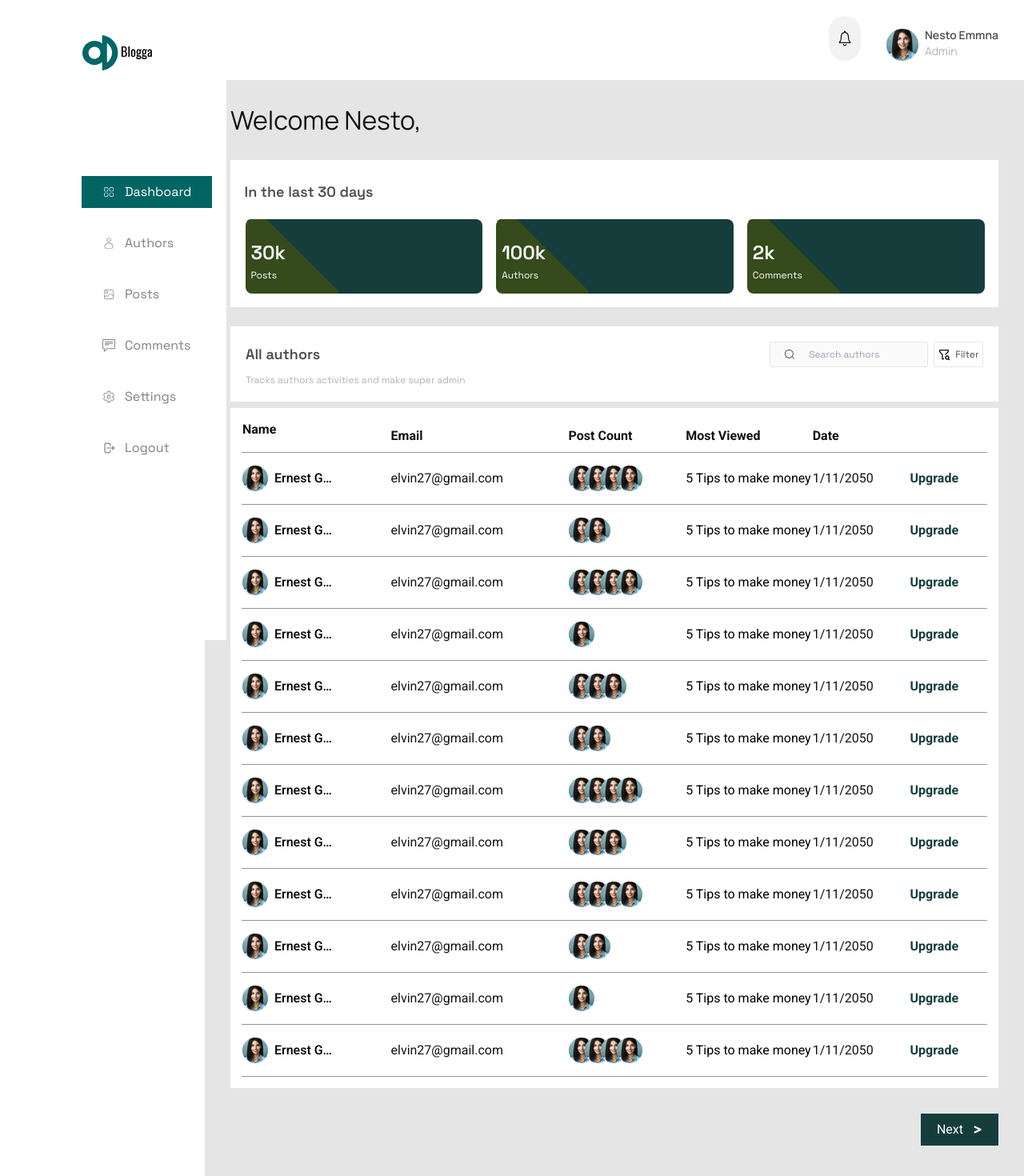
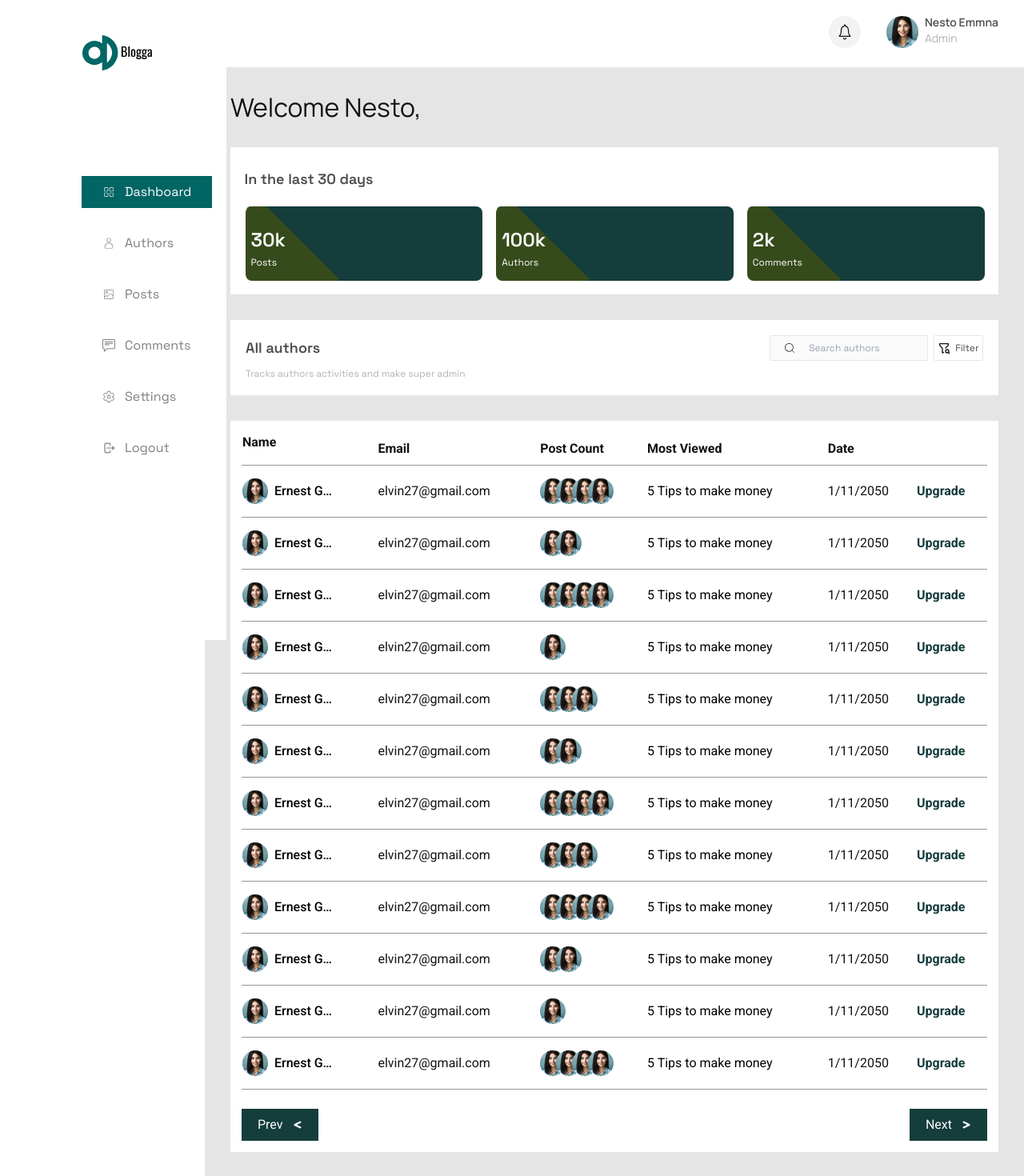
Before and after one commit to EAconcepts/Content-Mgt-System, a Next.js app: page /dashboard in a window 1280 px wide. Shown: the top 1470 px of the page at 80% size. Built offline with nearby package versions, Linux system fonts and the light colour scheme.

Commit message:
worked on the responsiveness for blog page

```diff
--- a/app/(dashboard)/dashboard/(components)/header.tsx
+++ b/app/(dashboard)/dashboard/(components)/header.tsx
@@ -16,7 +16,7 @@ import { twJoin } from "tailwind-merge";
 import { NavMenuProps } from "@/@types";
 import { IoIosNotificationsOutline } from "react-icons/io";
 
-export const NavMenu=({activeLink, setActiveLink}:NavMenuProps)=>{
+export const NavMenu = ({ activeLink, setActiveLink }: NavMenuProps) => {
   const navlists = [
     {
       title: "Dashboard",
@@ -49,15 +49,16 @@ export const NavMenu=({activeLink, setActiveLink}:NavMenuProps)=>{
       icon: <HiMiniArrowRightOnRectangle />,
     },
   ];
-  return(
+  return (
     <ul className="flex flex-col gap-y-[24px] mt-[32px]">
       {navlists?.map((item, index) => (
         <Link
           key={index}
           href={"#"}
           className={twJoin(
-                `flex gap-x-[12px] items-center px-[26px] py-[8px] text-[#808080] ${
-                  activeLink === item.title && "bg-secondary text-white"
+            `flex gap-x-[12px] items-center px-[26px] py-[8px] text-[#808080] hover:text-secondary ${
+              activeLink === item.title &&
+              "bg-secondary text-white  hover:text-white"
             }`
           )}
           onClick={() => setActiveLink(item.title)}
@@ -67,8 +68,8 @@ export const NavMenu=({activeLink, setActiveLink}:NavMenuProps)=>{
         </Link>
       ))}
     </ul>
-  )
-}
+  );
+};
 const Header = () => {
   const [openNav, setOpenNav] = useState<boolean>(false);
 
@@ -92,12 +93,12 @@ const Header = () => {
   }, [openNav]);
   return (
     <header className="w-full relative lg:bg-white bg-[#E5E5E5] flex flex-col gap-y-[24px] lg:pt-[20px] py-[24px] px-[32px] font-manrope">
-      <div className='hidden lg:block'>
-        <div className='flex justify-end gap-x-[32px]'>
-          <div className="w-[40px] bg-[#F2F2F2] flex items-center justify-center p-[8px] rounded-full">
-            <IoIosNotificationsOutline size={24}/>
+      <div className="hidden lg:block">
+        <div className="flex lg:items-center justify-end gap-x-[32px]">
+          <div className=" bg-[#F2F2F2] flex items-center justify-center p-[8px] rounded-full h-fit">
+            <IoIosNotificationsOutline size={24} />
           </div>
-          <div className="mt-[16px] flex gap-x-[8px]">
+          <div className="lg:mt-0 mt-[16px] flex gap-x-[8px]">
             <Image
               src={avatar}
               width={0}
@@ -113,7 +114,9 @@ const Header = () => {
         </div>
       </div>
       <div className="lg:hidden w-full flex justify-between">
+        <Link href={"/"}>
           <Image src={logo} width={0} height={0} alt="logo" className="" />
+        </Link>
         <div
           ref={menuRef}
           onClick={() => {
@@ -153,7 +156,7 @@ const Header = () => {
             <p className="text-[#B3B3B3] font-[500px]">Admin</p>
           </div>
         </div>
-        <NavMenu activeLink={activeLink} setActiveLink={setActiveLink}/>
+        <NavMenu activeLink={activeLink} setActiveLink={setActiveLink} />
       </nav>
     </header>
   );
--- a/app/(dashboard)/dashboard/(components)/sidebar.tsx
+++ b/app/(dashboard)/dashboard/(components)/sidebar.tsx
@@ -4,12 +4,15 @@ import Image from 'next/image'
 import React, { useState } from 'react'
 import logo from '../../../(components)/assets/logo.svg'
 import { NavMenu } from './header'
+import Link from 'next/link'
 
 const Sidebar = () => {
   const [activeLink, setActiveLink] = useState<string>('Dashboard')
   return (
     <aside className="hidden fixed left-0 lg:block h-full bg-white pt-[44px] pl-[102px] pr-[18px]">
+      <Link href={'/'}>
       <Image src={logo} width={0} height={0} alt='logo' className=''/>
+      </Link>
       <nav className='mt-[132px]'>
         <NavMenu activeLink={activeLink} setActiveLink={setActiveLink}/>
       </nav>
--- a/app/(dashboard)/dashboard/page.tsx
+++ b/app/(dashboard)/dashboard/page.tsx
@@ -5,7 +5,7 @@ import { CiSearch } from "react-icons/ci";
 import { TbFilterSearch } from "react-icons/tb";
 import avatar from "../../(components)/assets/avatar.svg";
 import Image from "next/image";
-import { FaEllipsisV, FaGreaterThan } from "react-icons/fa";
+import { FaEllipsisV, FaGreaterThan, FaLessThan } from "react-icons/fa";
 import { Button } from "@/components/ui/button";
 
 const Dashboard = () => {
@@ -124,7 +124,7 @@ const Dashboard = () => {
       <h3 className="hidden lg:block font-manrope text-[32px] font-[400] leading-[16px] text-[#143DC]">
         Welcome Nesto,
       </h3>
-      <div className="w-full flex flex-col gap-y-[8px] lg:mt-[42px] ">
+      <div className="w-full flex flex-col gap-y-[8px] lg:gap-y-[32px] lg:mt-[42px] ">
         <div className="flex flex-col gap-y-[8px] lg:gap-y-[24px] lg:bg-white lg:py-[24px] lg:px-[17.5px]">
           <p className="font-[600] lg:text-[18px] lg:font-[600] lg:leading-[32px] text-[#4C4C4C]">
             In the last 30 days
@@ -182,7 +182,7 @@ const Dashboard = () => {
           </div>
         </div>
         {/* Authors / search & Filter */}
-        <div className="lg:bg-white lg:p-[19px] mt-[16px] py-[16px] w-full flex justify-center">
+        <div className="lg:bg-white lg:p-[19px] mt-[16px] lg:mt-0 py-[16px] w-full flex justify-center">
           <div className="w-full flex justify-between">
             <div className="flex flex-col gap-y-[8px]">
               <p className="text-[#4C4C4C] text-[12px] lg:text-[18px] font-[600] leading-[9.672px] lg:leading-[32px]">
@@ -247,8 +247,9 @@ const Dashboard = () => {
             ))}
           </div>
         </div>
-        <div className="hidden lg:block w-full p-[14px] bg-white">
-          <table className="w-full font-roboto">
+        {/* Desktop table list */}
+        <div className="w-full lg:p-[14px] bg-white">
+          <table className="hidden lg:inline-table w-full font-roboto">
             <tbody>
               <tr className="border-b">
                 <th className="text-start pb-[16px]">Name</th>
@@ -258,7 +259,7 @@ const Dashboard = () => {
                 <th className="text-start">Date</th>
                 <th> </th>
               </tr>
-            {authors?.map((author, index)=>(
+              {authors?.map((author, index) => (
                 <tr key={index} className="border-b ">
                   <td className="py-[16px]">
                     <div className="flex gap-x-[8px] items-center">
@@ -276,7 +277,8 @@ const Dashboard = () => {
                   <td>{author.email}</td>
                   <td>
                     <div className="flex">
-                {Array.from({length:author.postCount}).map((_ ,index)=>(
+                      {Array.from({ length: author.postCount }).map(
+                        (_, index) => (
                           <Image
                             key={index}
                             src={author.avatar}
@@ -285,23 +287,33 @@ const Dashboard = () => {
                             alt="avatar"
                             className="first:ml-0 -ml-3"
                           />
-                  ))}
+                        )
+                      )}
                     </div>
                   </td>
-              <td className="w-[77px]  text-nowrap overflow-x-hidden overflow-ellipsis text-[16px] font-[400] leading-[24px] text-black">{author.mostViewed}</td>
+                  <td className="w-[77px] lg:w-auto text-nowrap overflow-x-hidden overflow-ellipsis text-[16px] font-[400] leading-[24px] text-black">
+                    {author.mostViewed}
+                  </td>
                   <td>{author.date}</td>
-              <td className="lg:text-[16px] font-[600] lg:leading-[24px] text-[#143D3C]">{author.status}</td>
+                  <td className="lg:text-[16px] font-[600] lg:leading-[24px] text-[#143D3C]">
+                    <button>{author.status}</button>
+                  </td>
                 </tr>
               ))}
             </tbody>
           </table>
-        </div>
           {/* Pagination */}
-        <div className="font-roboto w-full flex justify-end mt-[24px]">
+          <div className="font-roboto w-full flex justify-between mt-[24px]">
+            <Button className="flex gap-x-[12px] items-center text-[16px] font-[400] leading-[24px] bg-[#143D3C] text-[#FEFDFD] px-[20px] py-[8px] rounded-none">
+              <span>Prev</span>
+              <FaLessThan color="white" size={12} />
+            </Button>
+            <div className="flex "></div>
             <Button className="flex gap-x-[12px] items-center text-[16px] font-[400] leading-[24px] bg-[#143D3C] text-[#FEFDFD] px-[20px] py-[8px] rounded-none">
               <span>Next</span>
               <FaGreaterThan color="white" size={12} />
             </Button>
+          </div>
         </div>
       </div>
     </main>
--- a/app/layout.tsx
+++ b/app/layout.tsx
@@ -27,7 +27,7 @@ export default function RootLayout({
           {/* <Header /> */}
           <Toaster/>
           {children}
-          {/* <Footer /> */}
+          {/* <Footer />   */}
         </Providers>
       </body>
     </html>
--- a/app/page.tsx
+++ b/app/page.tsx
@@ -1,10 +1,12 @@
 import Image from 'next/image'
 import Hero from './(components)/hero'
 import TopStories from './(components)/top-stories'
+import Header from './(components)/header'
 
 export default function Home() {
   return (
     <main className="">
+      <Header/>
       <Hero/>
       <TopStories/>
     </main>
```
Also changed, not shown: app/blog/page.tsx (+29 -20 lines). Lines whose indentation alone changed are shown as unchanged.
